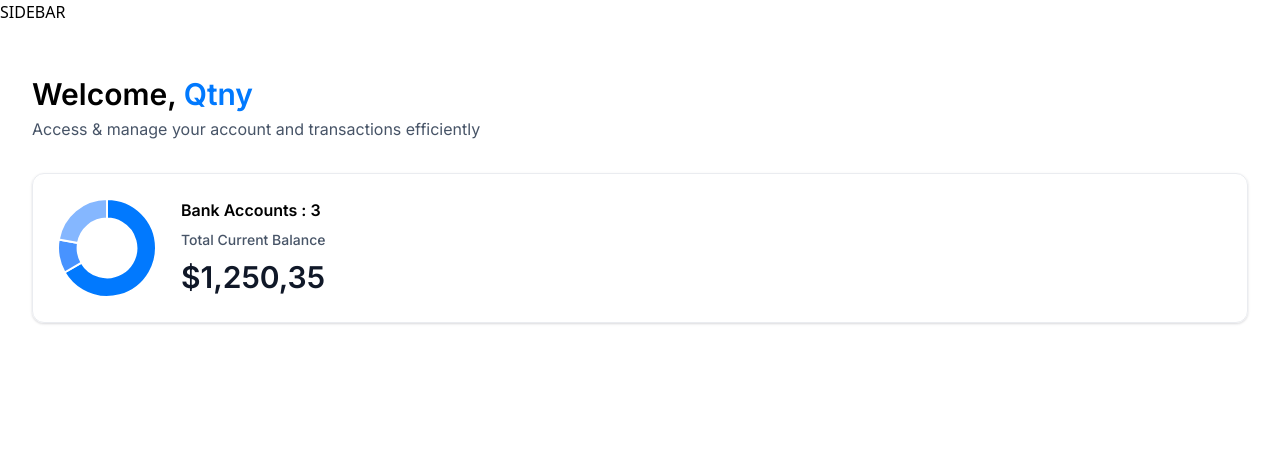
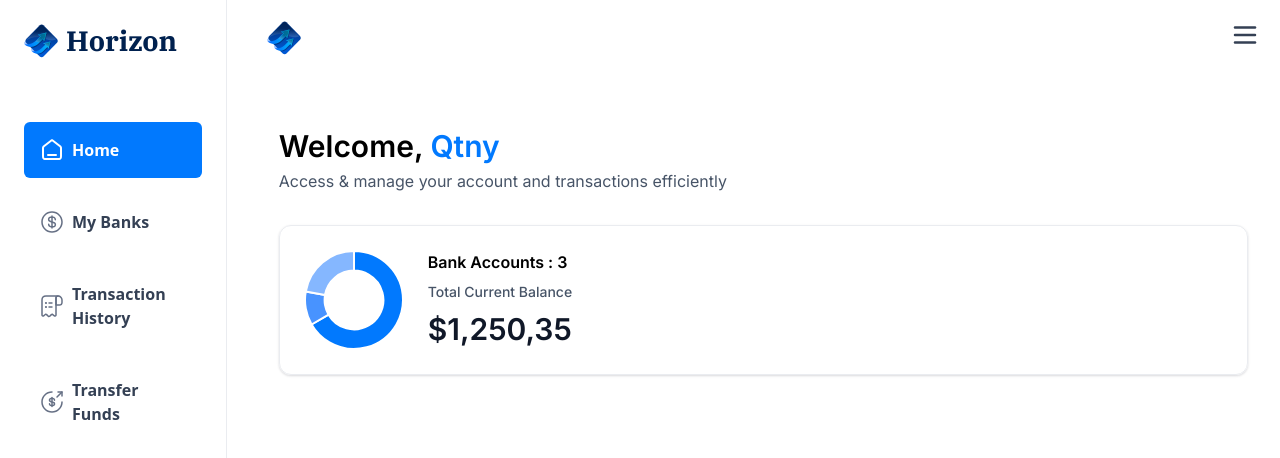
Before and after one commit to Qtny/next-banking, a Next.js app: page / in a window 1280 px wide. Shown: the top 458 px of the page. Built offline with nearby package versions, Linux system fonts and the light colour scheme.

Commit message:
added sidebar for desktop and mobile view

```diff
--- a/app/(root)/layout.tsx
+++ b/app/(root)/layout.tsx
@@ -1,12 +1,27 @@
+import MobileSidebar from "@/components/MobileSidebar";
+import Sidebar from "@/components/Sidebar";
+import Link from "next/link";
+import Image from "next/image";
+
 export default function RootLayout({
   children,
 }: Readonly<{
   children: React.ReactNode;
 }>) {
   return (
-    <main>
-        SIDEBAR
+    <main className="flex max-md:flex-col gap-5">
+      <Sidebar />
+      <div className="flex size-full flex-col">
+        <div className="flex justify-between items-center p-5">
+          <Link href="/" className="flex items-center cursor-pointer gap-2">
+            <Image src="/icons/logo.svg" alt="Horizon Logo" width={34} height={34} />
+          </Link>
+          <div>
+            <MobileSidebar />
+          </div>
+        </div>
         {children}
+      </div>
     </main>
-);
+  );
 }
--- /dev/null
+++ b/components/MobileSidebar.tsx
@@ -0,0 +1,48 @@
+"use client";
+
+import Image from "next/image";
+import React from "react";
+import { Sheet, SheetClose, SheetContent, SheetTrigger } from "@/components/ui/sheet";
+import { sidebarLinks } from "@/constants";
+import { usePathname } from "next/navigation";
+import { cn } from "@/lib/utils";
+import Link from "next/link";
+
+const MobileSidebar = () => {
+  const pathname = usePathname();
+  return (
+    <section className="bg-white w-full max-w-[264px]">
+      <Sheet>
+        <SheetTrigger>
+          <Image src="/icons/hamburger.svg" alt="hamburger menu" width={30} height={30} className="cursor-pointer" />
+        </SheetTrigger>
+        <SheetContent className="bg-white" side={"left"}>
+          <Link href="/" className="flex mb-12 items-center cursor-pointer gap-2">
+            <Image src="/icons/logo.svg" alt="Horizon Logo" width={34} height={34} />
+            <p className="font-bold font-ibm-plex-serif text-[28px] leading-[34px] 2xl:text-26 text-black-1">Horizon</p>
+          </Link>
+
+          <SheetClose asChild>
+            <nav>
+              {sidebarLinks.map((item) => {
+                const isActive = pathname === item.route || pathname.startsWith(`${item.route}/`);
+                return (
+                  <SheetClose asChild key={item.label}>
+                    <Link href={item.route} className={cn("flex w-full rounded-md px-4 py-4", { "bg-bankGradient": isActive })}>
+                      <div className="flex gap-2">
+                        <Image src={item.imgURL} alt={item.label} width={24} height={24} className={cn({ "brightness-[3] invert-0": isActive })} />
+                        <p className={cn("text-base leading-6 text-black-2 font-semibold", { "!text-white": isActive })}>{item.label}</p>
+                      </div>
+                    </Link>
+                  </SheetClose>
+                );
+              })}
+            </nav>
+          </SheetClose>
+        </SheetContent>
+      </Sheet>
+    </section>
+  );
+};
+
+export default MobileSidebar;
--- /dev/null
+++ b/components/Sidebar.tsx
@@ -0,0 +1,37 @@
+"use client";
+
+import { sidebarLinks } from "@/constants";
+import { cn } from "@/lib/utils";
+import Image from "next/image";
+import Link from "next/link";
+import { usePathname } from "next/navigation";
+import React from "react";
+
+const Sidebar = () => {
+  const pathname = usePathname();
+
+  return (
+    <section className="flex 2xl:w-[355px] flex-col pt-8 w-fit h-screen border-r border-gray-200 bg-white sm:p-4 xl:p-6 max-md:hidden">
+      <nav className="flex flex-col gap-4 items-center md:items-start">
+        <Link href="/" className="flex mb-12 items-center cursor-pointer gap-2">
+          <Image src="/icons/logo.svg" alt="Horizon Logo" width={34} height={34} />
+          <p className="font-bold font-ibm-plex-serif text-[28px] leading-[34px] 2xl:text-26 text-black-1 max-xl:hidden">Horizon</p>
+        </Link>
+
+        {sidebarLinks.map((item) => {
+          const isActive = pathname === item.route || pathname.startsWith(`${item.route}/`);
+          return (
+            <Link href={item.route} key={item.label} className={cn("flex w-full rounded-md px-4 py-4", { "bg-bankGradient": isActive })}>
+              <div className="flex gap-2 max-xl:size-6">
+                <Image src={item.imgURL} alt={item.label} width={24} height={24} className={cn({ "brightness-[3] invert-0": isActive })} />
+                <p className={cn("text-base leading-6 text-black-2 font-semibold max-xl:hidden", { "!text-white": isActive })}>{item.label}</p>
+              </div>
+            </Link>
+          );
+        })}
+      </nav>
+    </section>
+  );
+};
+
+export default Sidebar;
--- /dev/null
+++ b/components/ui/sheet.tsx
@@ -0,0 +1,140 @@
+"use client"
+
+import * as React from "react"
+import * as SheetPrimitive from "@radix-ui/react-dialog"
+import { cva, type VariantProps } from "class-variance-authority"
+import { X } from "lucide-react"
+
+import { cn } from "@/lib/utils"
+
+const Sheet = SheetPrimitive.Root
+
+const SheetTrigger = SheetPrimitive.Trigger
+
+const SheetClose = SheetPrimitive.Close
+
+const SheetPortal = SheetPrimitive.Portal
+
+const SheetOverlay = React.forwardRef<
+  React.ElementRef<typeof SheetPrimitive.Overlay>,
+  React.ComponentPropsWithoutRef<typeof SheetPrimitive.Overlay>
+>(({ className, ...props }, ref) => (
+  <SheetPrimitive.Overlay
+    className={cn(
+      "fixed inset-0 z-50 bg-black/80  data-[state=open]:animate-in data-[state=closed]:animate-out data-[state=closed]:fade-out-0 data-[state=open]:fade-in-0",
+      className
+    )}
+    {...props}
+    ref={ref}
+  />
+))
+SheetOverlay.displayName = SheetPrimitive.Overlay.displayName
+
+const sheetVariants = cva(
+  "fixed z-50 gap-4 bg-background p-6 shadow-lg transition ease-in-out data-[state=open]:animate-in data-[state=closed]:animate-out data-[state=closed]:duration-300 data-[state=open]:duration-500",
+  {
+    variants: {
+      side: {
+        top: "inset-x-0 top-0 border-b data-[state=closed]:slide-out-to-top data-[state=open]:slide-in-from-top",
+        bottom:
+          "inset-x-0 bottom-0 border-t data-[state=closed]:slide-out-to-bottom data-[state=open]:slide-in-from-bottom",
+        left: "inset-y-0 left-0 h-full w-3/4 border-r data-[state=closed]:slide-out-to-left data-[state=open]:slide-in-from-left sm:max-w-sm",
+        right:
+          "inset-y-0 right-0 h-full w-3/4  border-l data-[state=closed]:slide-out-to-right data-[state=open]:slide-in-from-right sm:max-w-sm",
+      },
+    },
+    defaultVariants: {
+      side: "right",
+    },
+  }
+)
+
+interface SheetContentProps
+  extends React.ComponentPropsWithoutRef<typeof SheetPrimitive.Content>,
+    VariantProps<typeof sheetVariants> {}
+
+const SheetContent = React.forwardRef<
+  React.ElementRef<typeof SheetPrimitive.Content>,
+  SheetContentProps
+>(({ side = "right", className, children, ...props }, ref) => (
+  <SheetPortal>
+    <SheetOverlay />
+    <SheetPrimitive.Content
+      ref={ref}
+      className={cn(sheetVariants({ side }), className)}
+      {...props}
+    >
+      {children}
+      <SheetPrimitive.Close className="absolute right-4 top-4 rounded-sm opacity-70 ring-offset-background transition-opacity hover:opacity-100 focus:outline-none focus:ring-2 focus:ring-ring focus:ring-offset-2 disabled:pointer-events-none data-[state=open]:bg-secondary">
+        <X className="h-4 w-4" />
+        <span className="sr-only">Close</span>
+      </SheetPrimitive.Close>
+    </SheetPrimitive.Content>
+  </SheetPortal>
+))
+SheetContent.displayName = SheetPrimitive.Content.displayName
+
+const SheetHeader = ({
+  className,
+  ...props
+}: React.HTMLAttributes<HTMLDivElement>) => (
+  <div
+    className={cn(
+      "flex flex-col space-y-2 text-center sm:text-left",
+      className
+    )}
+    {...props}
+  />
+)
+SheetHeader.displayName = "SheetHeader"
+
+const SheetFooter = ({
+  className,
+  ...props
+}: React.HTMLAttributes<HTMLDivElement>) => (
+  <div
+    className={cn(
+      "flex flex-col-reverse sm:flex-row sm:justify-end sm:space-x-2",
+      className
+    )}
+    {...props}
+  />
+)
+SheetFooter.displayName = "SheetFooter"
+
+const SheetTitle = React.forwardRef<
+  React.ElementRef<typeof SheetPrimitive.Title>,
+  React.ComponentPropsWithoutRef<typeof SheetPrimitive.Title>
+>(({ className, ...props }, ref) => (
+  <SheetPrimitive.Title
+    ref={ref}
+    className={cn("text-lg font-semibold text-foreground", className)}
+    {...props}
+  />
+))
+SheetTitle.displayName = SheetPrimitive.Title.displayName
+
+const SheetDescription = React.forwardRef<
+  React.ElementRef<typeof SheetPrimitive.Description>,
+  React.ComponentPropsWithoutRef<typeof SheetPrimitive.Description>
+>(({ className, ...props }, ref) => (
+  <SheetPrimitive.Description
+    ref={ref}
+    className={cn("text-sm text-muted-foreground", className)}
+    {...props}
+  />
+))
+SheetDescription.displayName = SheetPrimitive.Description.displayName
+
+export {
+  Sheet,
+  SheetPortal,
+  SheetOverlay,
+  SheetTrigger,
+  SheetClose,
+  SheetContent,
+  SheetHeader,
+  SheetFooter,
+  SheetTitle,
+  SheetDescription,
+}
```
